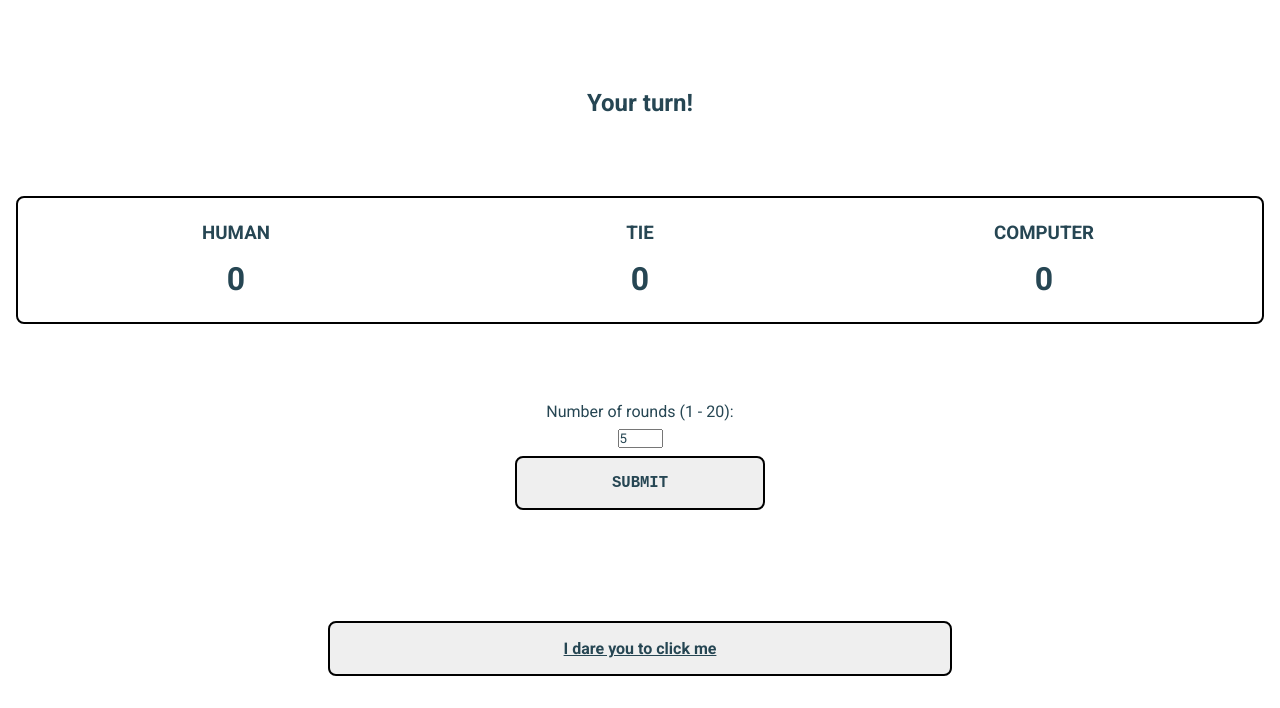
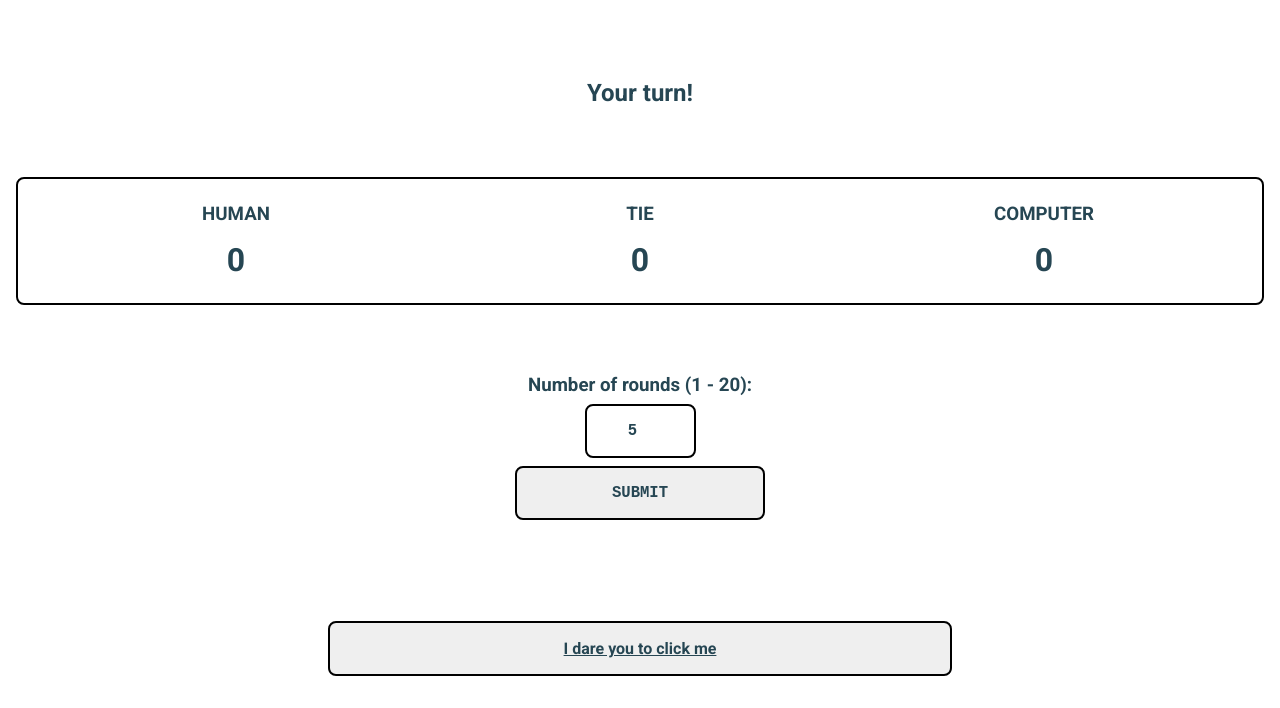
Before and after one commit to SupraSensum/TOP-project-rock-paper-scissors, a plain HTML site: page index.html in a window 1280 px wide. Both pictures are taken after a click on the button "BEGIN GAME". Shown: the part 92-800 px from the top of the page. Drawn offline with Linux system fonts and the light colour scheme.

Commit message:
Polish presentNumRoundsInterface

```diff
--- a/index.css
+++ b/index.css
@@ -115,8 +115,12 @@ footer {
 	padding: 32px 16px;
 }
 
-/* debugging */
-
-/* #content > * {
-	border: 3px solid red;
-} */
+input {
+	padding: 16px 32px;
+	font-family: monospace;
+	font-size: 15.6px;
+	font-weight: bold;
+	text-align: center;
+	border: 2px solid black;
+	border-radius: 8px;
+}
--- a/rock-paper-scissors.js
+++ b/rock-paper-scissors.js
@@ -79,10 +79,10 @@ function presentNumRoundsInterface() {
 	const buttonsContainer = document.querySelector('.buttons-container');
 
 	const numberOfRoundsInputElement = document.createElement('input');
-	const numberOfRoundsInputElementMessage = document.createElement('label');
+	const numberOfRoundsInputElementMessage = document.createElement('h3');
+	const numberOfRoundsInputElementMessageContainer = document.createElement('label');
 	const submitButton = document.createElement('button');
 
-	// Clear container in prep for user input
 	buttonsContainer.textContent = '';
 
 	numberOfRoundsInputElement.type = 'number';
@@ -94,14 +94,16 @@ function presentNumRoundsInterface() {
 	numberOfRoundsInputElement.value = 5;
 	numberOfRoundsInputElement.setAttribute('required', '');
 
-	numberOfRoundsInputElementMessage.setAttribute('for', 'total-rounds-input');
+	numberOfRoundsInputElementMessageContainer.setAttribute('for', 'total-rounds-input');
 	numberOfRoundsInputElementMessage.textContent = 'Number of rounds (1 - 20):';
+	numberOfRoundsInputElementMessageContainer.appendChild(numberOfRoundsInputElementMessage);
 
 	submitButton.id = 'input-submit-button';
-	submitButton.textContent = 'SUBMIT';
+	submitButton.textContent = 'SUBMIT';666666666666666666666
 	submitButton.addEventListener('click', () => totalNumberOfRounds = numberOfRoundsInputElement.value);
+	submitButton.addEventListener('click', presentPlayerSelectionInterface);
 
-	buttonsContainer.appendChild(numberOfRoundsInputElementMessage);
+	buttonsContainer.appendChild(numberOfRoundsInputElementMessageContainer);
 	buttonsContainer.appendChild(numberOfRoundsInputElement);
 	buttonsContainer.appendChild(submitButton);
 
@@ -141,7 +143,7 @@ function presentPlayerSelectionInterface () {
 }
 
 function beginGame () {
-	let playerSelection = this.textContent;
+	let playerSelection = '';
 	let roundResult = '';
 	let gameStateStringSanitized = '';
 
@@ -149,6 +151,8 @@ function beginGame () {
 	const humanTally = document.querySelector('#human-tally-value > h1');
 	const tieTally	= document.querySelector('#tie-tally-value > h1');
 	const computerTally = document.querySelector('#computer-tally-value > h1');
+
+	// everything below here is old code that needs to be refactored
 
 	currentRound++;
 
```
Also changed, not shown: brainstorm.txt.
